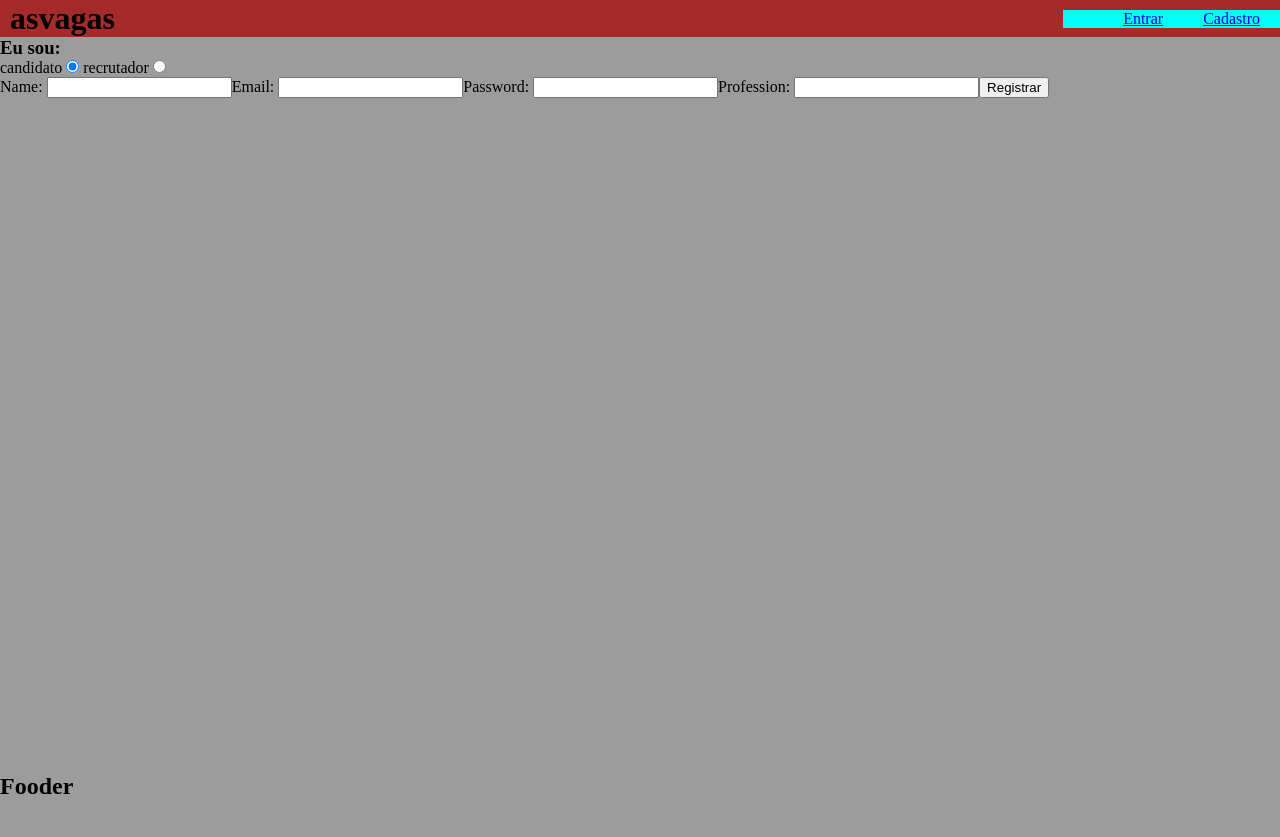
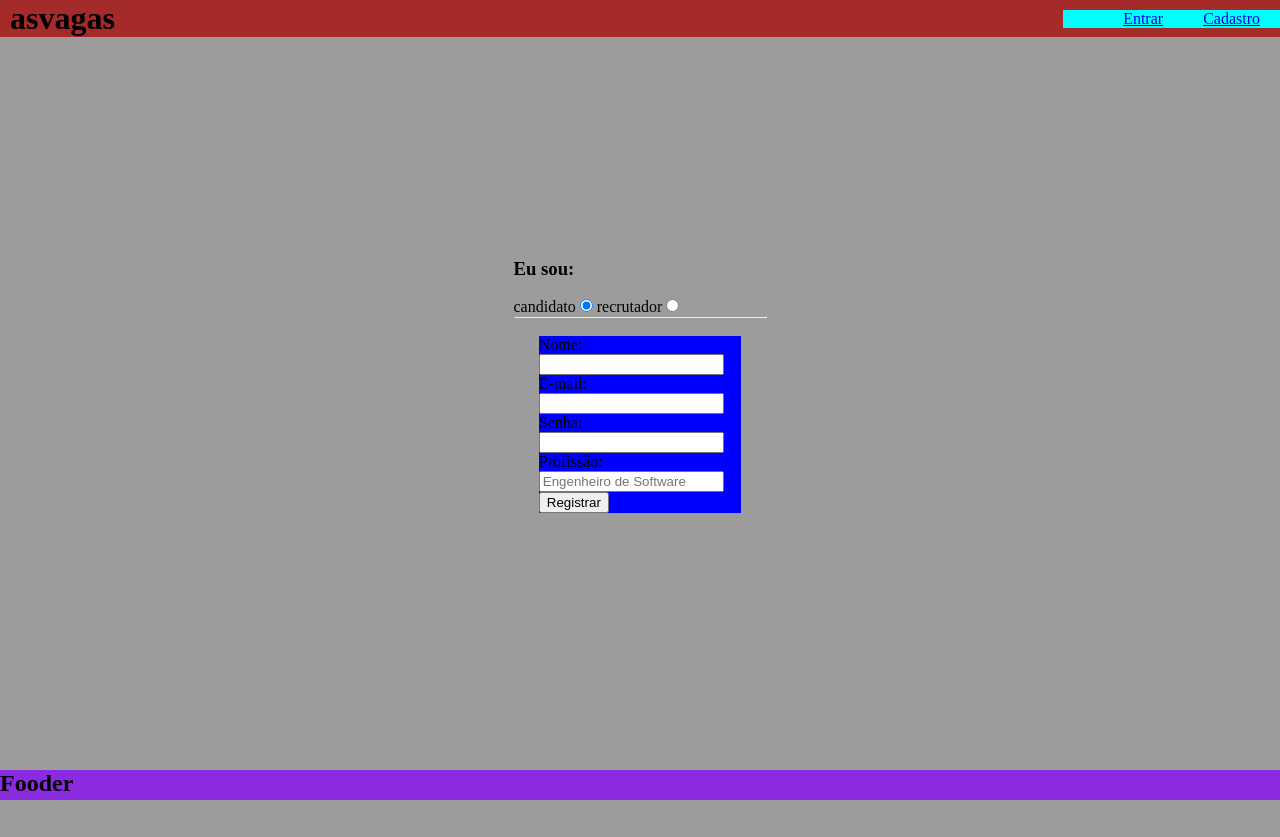
Before and after one commit to olucascruz/TecnologiaWeb, a Django app: page /register/ in a window 1280 px wide. After the commit the page ends 800 px from the top, so only its background shows below. Run offline with Django 4.2, Linux system fonts and the light colour scheme.

Commit message:
feat: update forms

```diff
--- a/asvagas/app/forms.py
+++ b/asvagas/app/forms.py
@@ -2,15 +2,31 @@ from django import forms
 from .models import Candidate, Recruiter
 
 class RegistrationFormCandidate(forms.ModelForm):
-    password = forms.CharField(widget=forms.PasswordInput)
+    password = forms.CharField(label="Senha", widget=forms.PasswordInput)
+    profession = forms.CharField(label="Profissão" , widget=forms.TextInput(attrs={'placeholder':'Engenheiro de Software'}))
 
     class Meta:
         model = Candidate
         fields = ['name', 'email', 'password', 'profession']
+        labels = {
+            'name': 'Nome',
+            'email': 'E-mail',
+        }
 
 class RegistrationFormRecruiter(forms.ModelForm):
-    password = forms.CharField(widget=forms.PasswordInput)
-
+    password = forms.CharField(label="Senha", widget=forms.PasswordInput)
+    company = forms.CharField(label="Empresa", widget=forms.TextInput(attrs={'placeholder':'Autônomo'}))
     class Meta:
         model = Recruiter
         fields = ['name', 'email', 'password', 'company']
+        labels = {
+            'name': 'Nome',
+            'email': 'E-mail',
+            'password': 'Senha',
+            'company': 'Empresa',
+        }
+
+class LoginForm(forms.Form):
+    error_message = {'error':'Email ou Senha incorreto(s)'}
+    email = forms.EmailField(error_messages=error_message)
+    password = forms.CharField(widget=forms.PasswordInput(), error_messages=error_message)
--- a/asvagas/app/static/css/base.css
+++ b/asvagas/app/static/css/base.css
@@ -8,7 +8,8 @@ html{
 
 header{
     display: flex;
-    position: relative;
+    position: fixed;
+    top: 0;
     flex-direction: row;
     background-color: brown;
     align-items: center;
@@ -33,13 +34,21 @@ header > nav > ul > li {
     margin-right: 20px;
 }
 
-main{
+main {
+    display: flex;
+    flex-direction: column;
+    flex-wrap: wrap;
     background-color: rgb(156, 156, 156);
-    height: 100vh;
+    height: calc(100vh - (20px + 10px)); /* Substitua pelos valores corretos */
+    margin-bottom: (20px + 10px); /* Adicione essa linha */
+    justify-content: center;
+    align-content: center;
 }
 
 footer{
     position: fixed;
+    width: 100%;
+    height: 30px;
     bottom: 0;
-
+    background-color: blueviolet;
 }
--- /dev/null
+++ b/asvagas/app/static/css/forms.css
@@ -0,0 +1,5 @@
+form{
+    background-color: blue;
+    width: 80%;
+    margin: 0 auto;
+}
--- a/asvagas/app/static/css/register.css
+++ b/asvagas/app/static/css/register.css
@@ -4,6 +4,5 @@
 }
 
 .show{
-    display: flex;
-
+    display:block;
 }
--- a/asvagas/app/templates/base.html
+++ b/asvagas/app/templates/base.html
@@ -4,7 +4,8 @@
     <meta charset="UTF-8">
     <meta name="viewport" content="width=device-width, initial-scale=1.0">
     {% load static %}
-    <link href="{% static 'css/base.css' %}" rel="stylesheet">
+    <link rel="stylesheet" href="{% static 'css/base.css' %}">
+    <link rel="stylesheet" href="{% static 'css/forms.css' %}">
 </head>
 <body>
     <header>
--- a/asvagas/app/templates/register.html
+++ b/asvagas/app/templates/register.html
@@ -4,14 +4,17 @@
 
 {% block content %}
 
-<h3>Eu sou:</h3>
+
 <div id="radios-form">
+    <h3>Eu sou:</h3>
+    <br>
     <span>candidato</span>
     <input type="radio" name="type_form" id="radio-form-candidate" class="radio-form">
     <span>recrutador</span>
     <input type="radio" name="type_form" id="radio-form-recruiter" class="radio-form">
 </div>
-
+<hr>
+<br>
 <div id="forms">
     <form method="post" id="form-candidate" class="form-register form-candidate">
         {% csrf_token %}
```
Also changed, not shown: asvagas/app/templates/login.html (+8 -7 lines).
